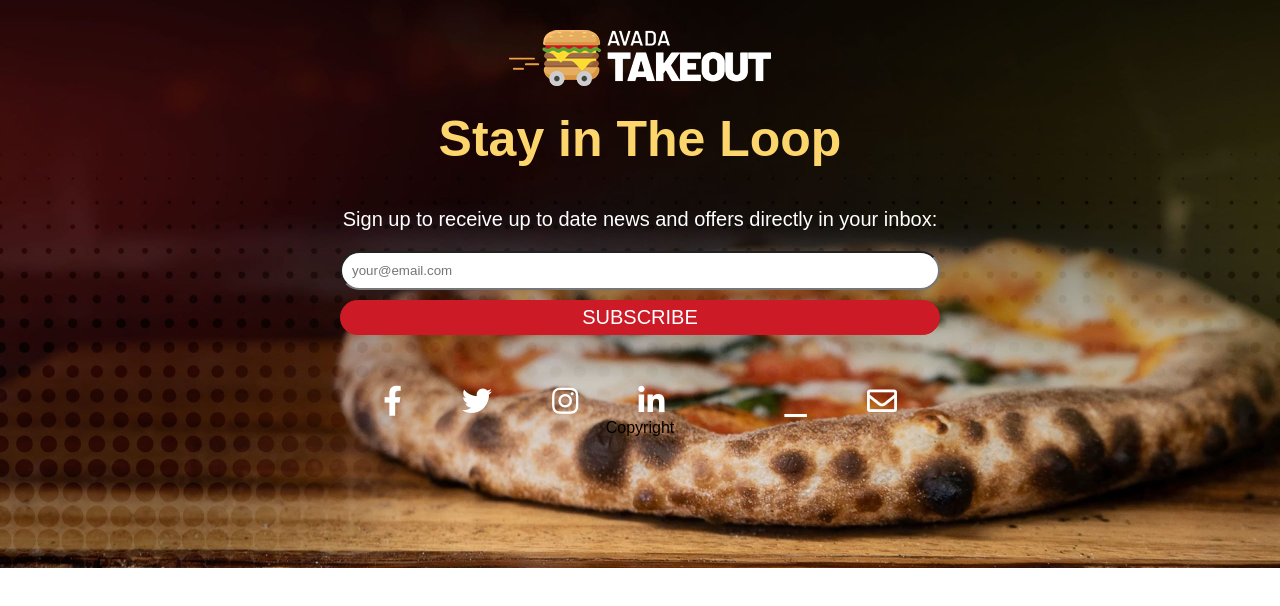
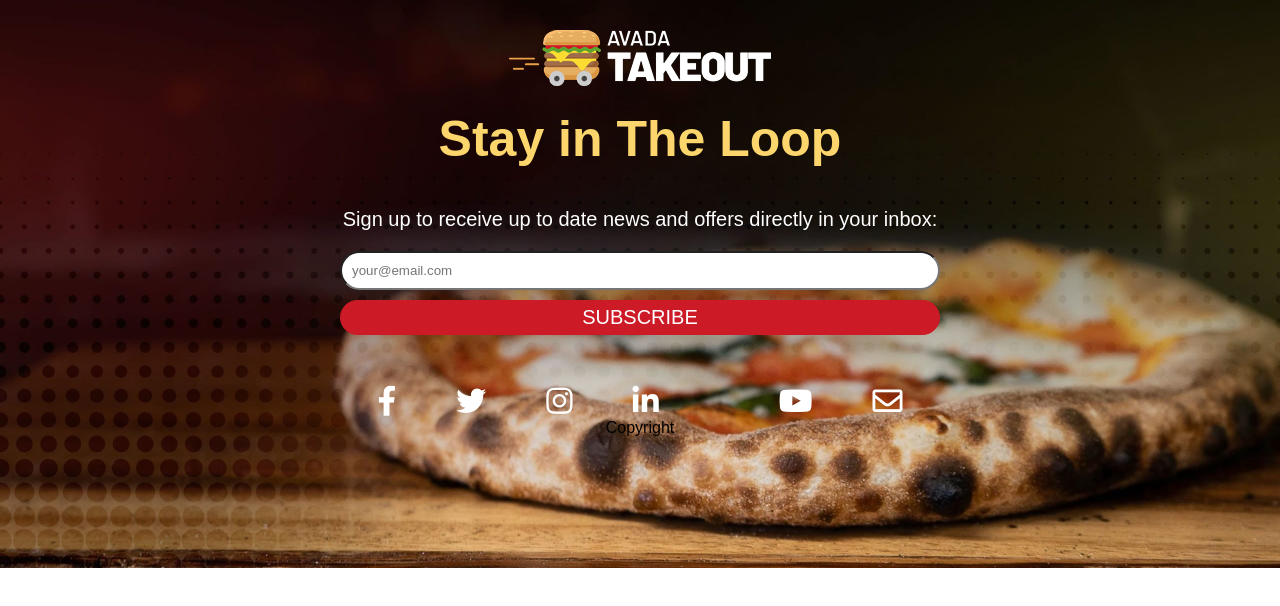
Before and after one commit to RomeoAlex/proj-html-vuejs, a Vue app: page / in a window 1280 px wide. Shown: the part 5262-5868 px from the top of the page. Built offline with nearby package versions, Linux system fonts and the light colour scheme.

Commit message:
errore correto in array socials

```diff
--- a/src/components/Footer.vue
+++ b/src/components/Footer.vue
@@ -202,7 +202,7 @@ export default {
                   url:'#',
                 },
                 {
-                  icon:'class="fab fa-youtube',
+                  icon:'fab fa-youtube',
                   url:'#',
                 },
                 {
```
